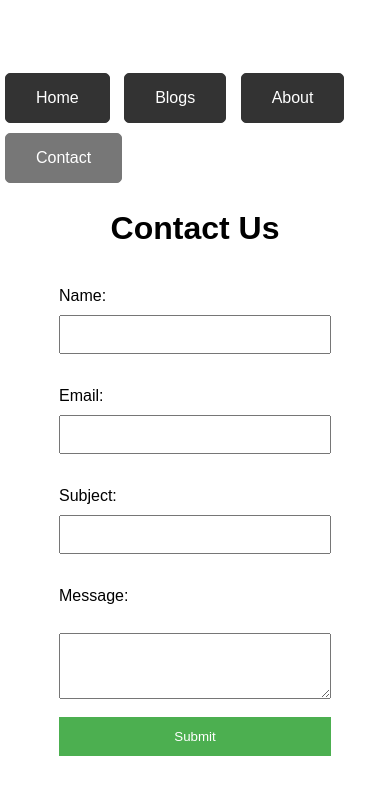
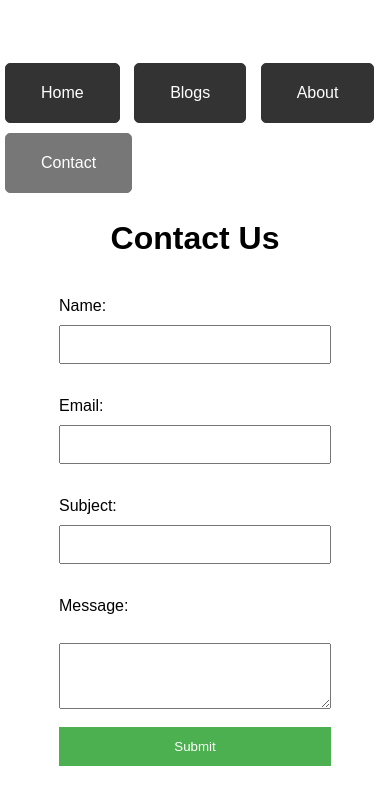
Before and after one commit to Noroff-FEU-Assignments/project-exam-1-OH2021, a plain HTML site: page contact.html in a window 390 px wide. Drawn offline with Linux system fonts and the light colour scheme.

Commit message:
Add files via upload

```diff
--- a/css/contact-style.css
+++ b/css/contact-style.css
@@ -59,7 +59,7 @@ button {
 
 .website-buttons, .active-button {
     display: inline-block;
-    padding: 10px 20px; /* Adjust padding as needed */
+    padding: 10px 20px;
     text-decoration: none;
     color: white;
     border: 1px solid #333;
@@ -72,8 +72,8 @@ button {
 }
 
 .active-button {
-    background-color: #777; /* Adjust color as needed */
-    border: 1px solid #777; /* Adjust color as needed */
+    background-color: #777;
+    border: 1px solid #777;
 }
 
 /* Responsive Styles */
@@ -96,16 +96,16 @@ button {
 
     form {
         max-width: 80%;
-        margin-bottom: 0px; /* Adjust margin-bottom for the form */
+        margin-bottom: 0px;
     }
 
     .buttons-container {
-        margin-top: 150px; /* Adjust the margin-top value for the buttons container */
+        margin-top: 150px;
     }
 
     .website-buttons, .active-button {
         display: inline-block;
-        padding: 15px 30px; /* Increase padding for bigger buttons */
+        padding: 20px 35px;
         text-decoration: none;
         background-color: #333;
         color: white;
```
